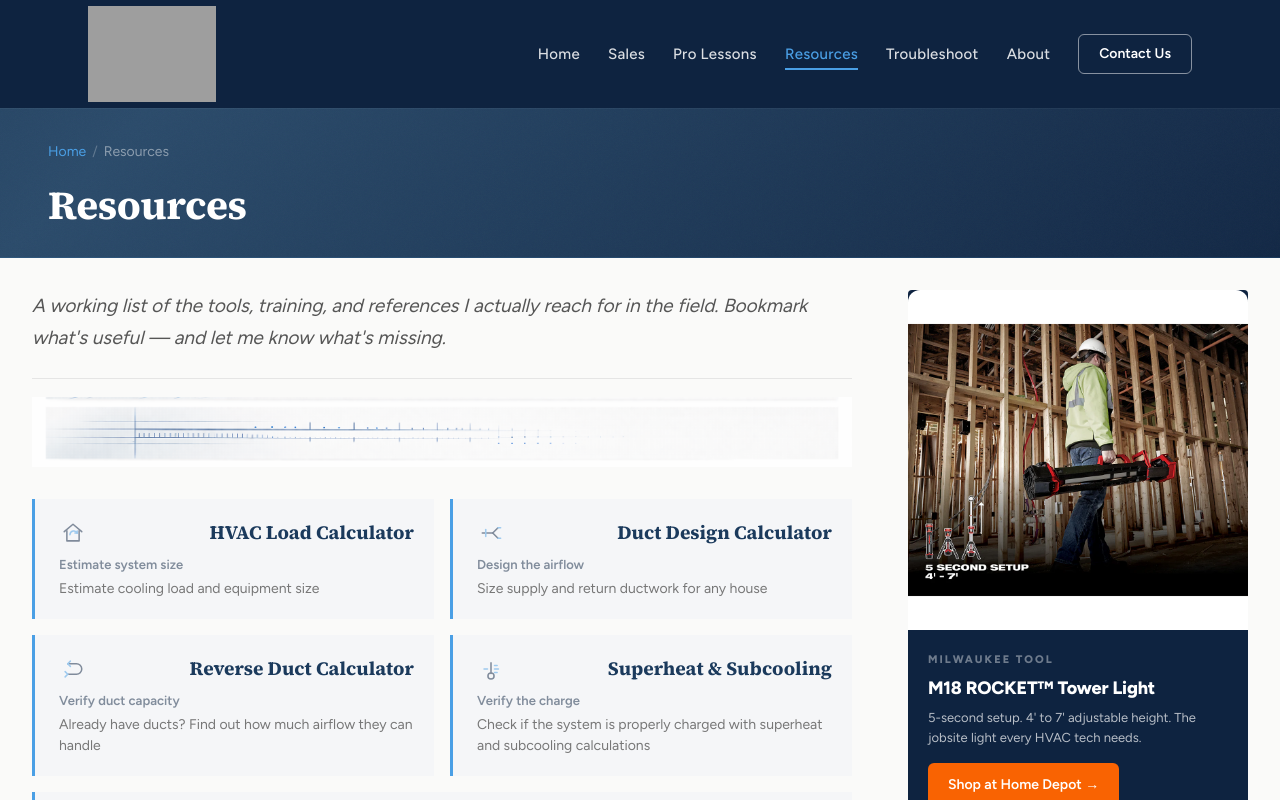
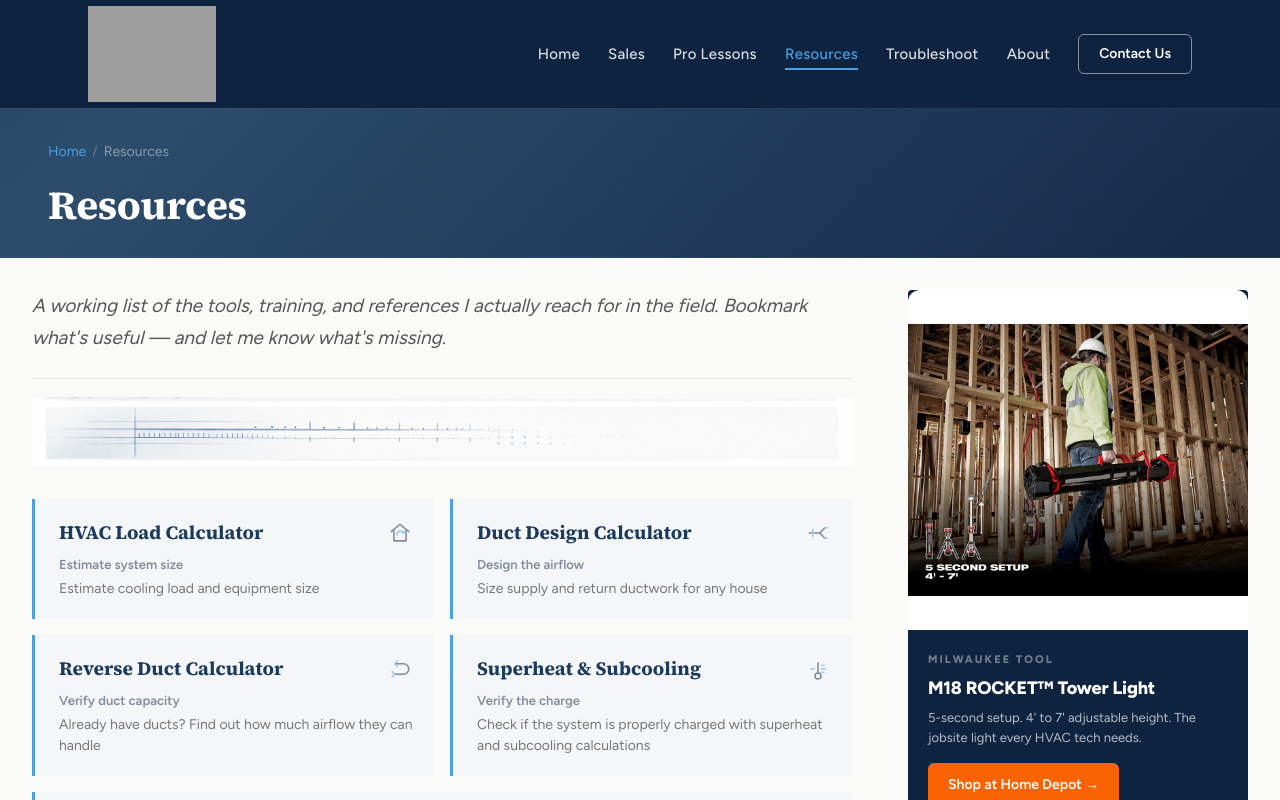
Before and after one commit to Ishack94/HVAC-sales-master, a React (Vite) app: page /resources in a window 1280 px wide. Shown: the top 800 px of the page. Built offline with nearby package versions, Linux system fonts and the light colour scheme; grey boxes are pictures that could not be loaded.

Commit message:
Move tool card icons to right side of title on Resources page

```diff
--- a/src/pages/Resources.jsx
+++ b/src/pages/Resources.jsx
@@ -306,8 +306,8 @@ export default function Resources() {
                   aria-expanded={isActive}
                 >
                   <span className={styles.boxTitleRow}>
+                    <span className={styles.boxTitle}>{s.title}</span>
                     {s.icon}
-                    <span className={styles.boxTitle}>{s.title}</span>
                   </span>
                   {s.subtitle && <span className={styles.boxSubtitle}>{s.subtitle}</span>}
                   <span className={styles.boxDesc}>{s.desc}</span>
```
